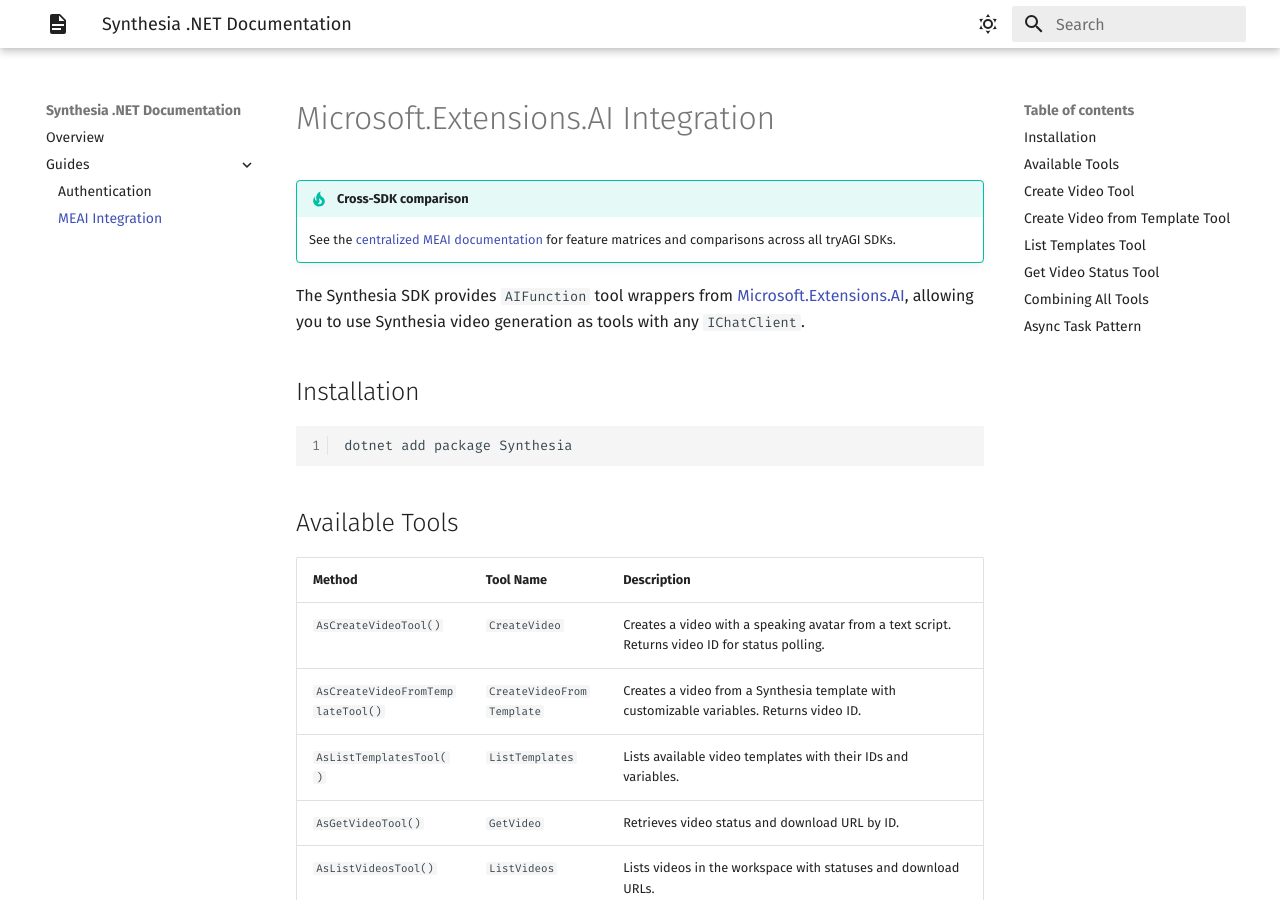
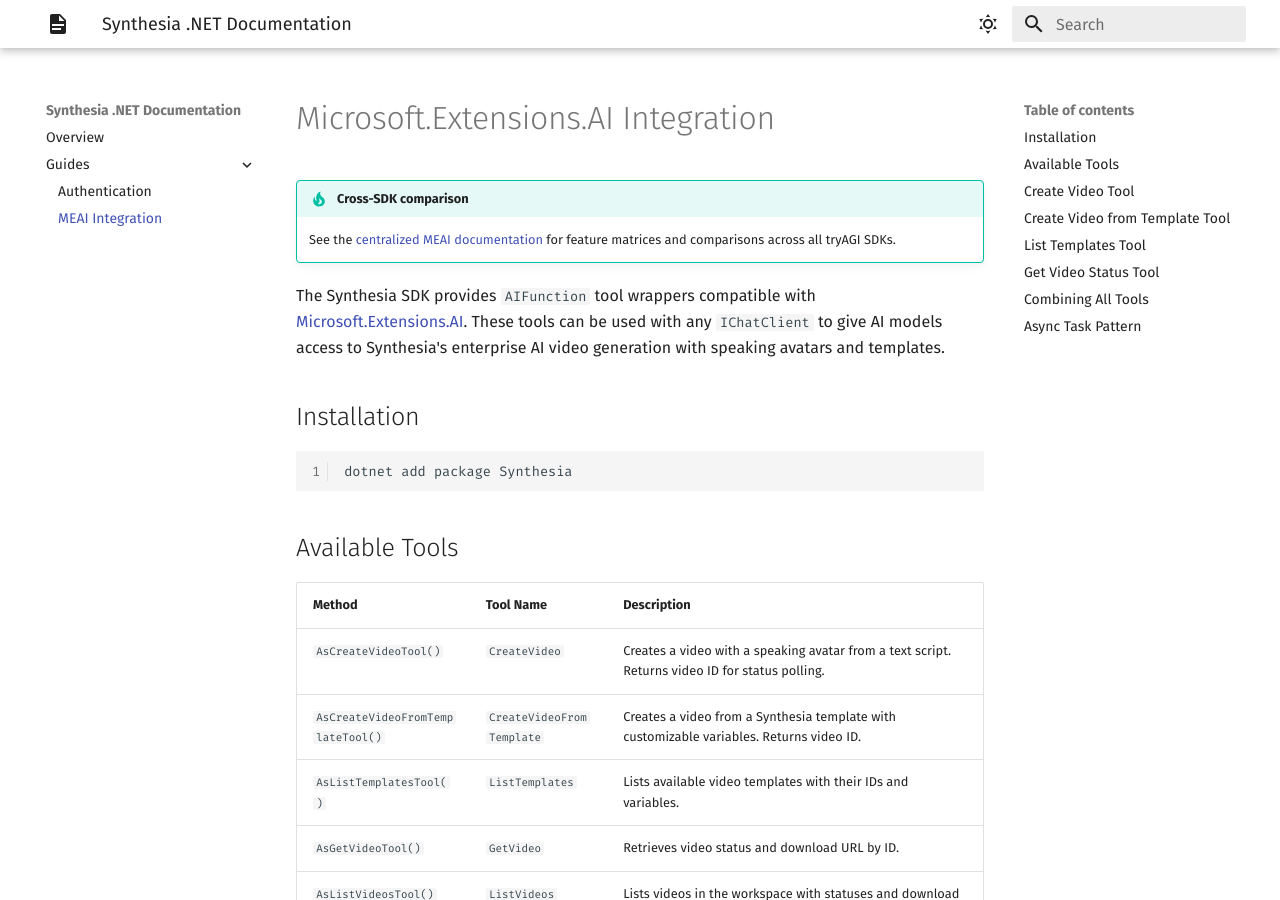
Before and after one commit to tryAGI/Synthesia, an MkDocs documentation site: the page built from docs/guides/meai.md, in a window 1280 px wide and 900 px high. Built offline with MkDocs 1.6.1 and Material for MkDocs 9.7.7, drawn with Linux system fonts in a browser that asks for light colours; the version menu is left out.

Commit message:
Standardize MEAI guide intro text
Co-Authored-By: Claude Opus 4.6 <noreply@anthropic.com>

```diff
--- a/docs/guides/meai.md
+++ b/docs/guides/meai.md
@@ -3,7 +3,7 @@
 !!! tip "Cross-SDK comparison"
     See the [centralized MEAI documentation](https://tryagi.github.io/docs/meai/) for feature matrices and comparisons across all tryAGI SDKs.
 
-The Synthesia SDK provides `AIFunction` tool wrappers from [Microsoft.Extensions.AI](https://learn.microsoft.com/en-us/dotnet/ai/microsoft-extensions-ai), allowing you to use Synthesia video generation as tools with any `IChatClient`.
+The Synthesia SDK provides `AIFunction` tool wrappers compatible with [Microsoft.Extensions.AI](https://learn.microsoft.com/en-us/dotnet/ai/microsoft-extensions-ai). These tools can be used with any `IChatClient` to give AI models access to Synthesia's enterprise AI video generation with speaking avatars and templates.
 
 ## Installation
 
```
